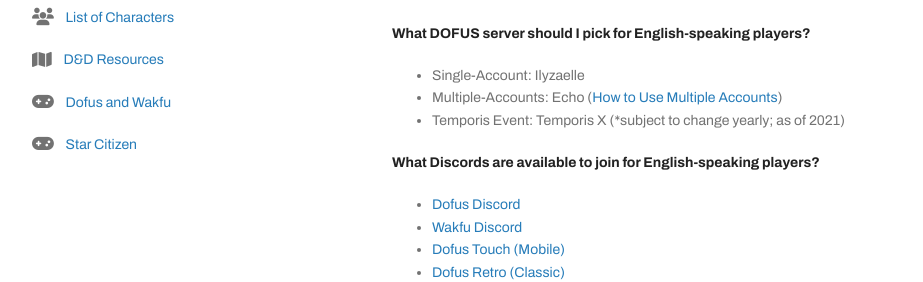
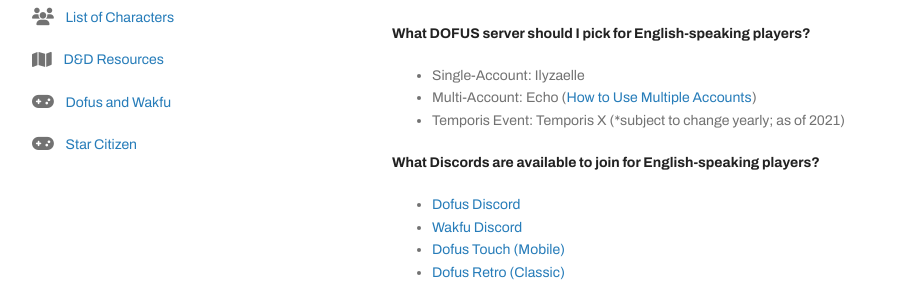
Before and after one commit to tethyrplays/tethyrplays, a Jekyll site: the page built from dofus/index.md, in a window 1280 px wide and 900 px high, scrolled down 1664 px. Shown: the part 220-502 px from the top of the window, without its empty margins (178-1101 px from the left). Built offline with Jekyll 4.4.1, drawn with Linux system fonts in a browser that asks for light colours; nearby versions of some CDN libraries; some web fonts are replaced; our own code applies the rules of GitHub Pages for plain Markdown files; the repository's description, which GitHub fills in, is left out; some of the changed lines change nothing that is shown.

Commit message:
Update index.md

```diff
--- a/dofus/index.md
+++ b/dofus/index.md
@@ -43,7 +43,7 @@
 
 **What DOFUS server should I pick for English-speaking players?**
 - Single-Account: Ilyzaelle
-- Multiple-Accounts: Echo \([How to Use Multiple Accounts](https://www.youtube.com/watch?v=A-RJV9uGbko)\)
+- Multi-Account: Echo \([How to Use Multiple Accounts](https://www.youtube.com/watch?v=A-RJV9uGbko)\)
 - Temporis Event: Temporis X (*subject to change yearly; as of 2021)
 
 **What Discords are available to join for English-speaking players?**
```
